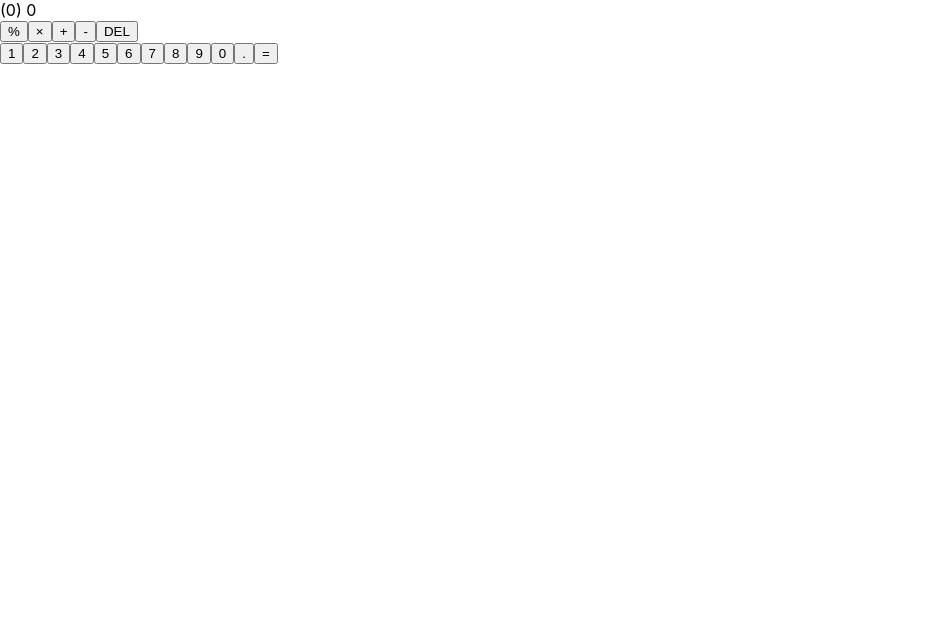
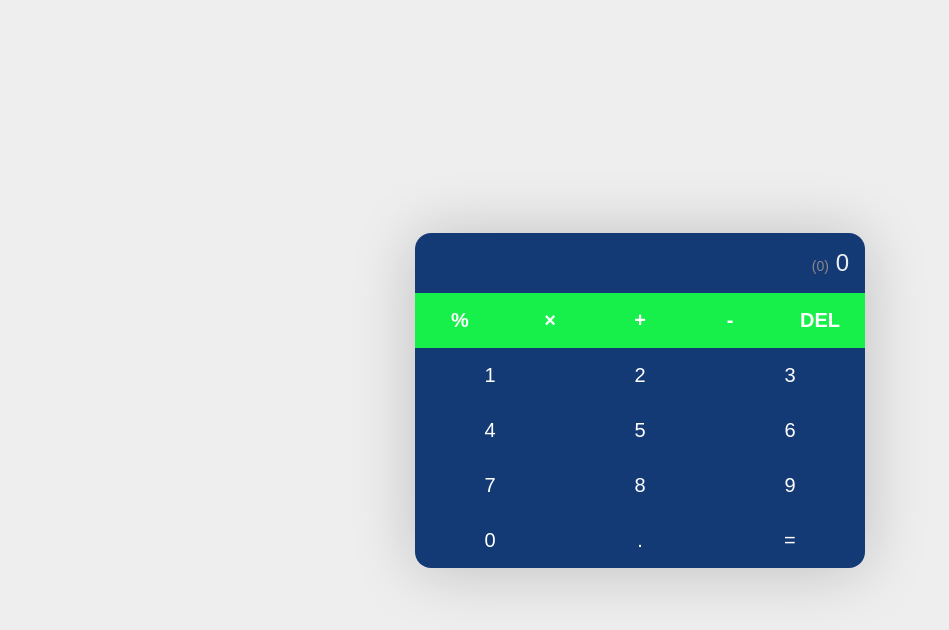
Before and after one commit to marcpllew/calculator-app, a React (Create React App) app: page / in a window 1280 px wide. Shown: the top 630 px of the page, without its empty margins (0-949 px from the left). Built offline with nearby package versions, Linux system fonts and the light colour scheme.

Commit message:
CSS styling

```diff
--- a/src/index.css
+++ b/src/index.css
@@ -1,13 +1,84 @@
-body {
-  margin: 0;
-  font-family: -apple-system, BlinkMacSystemFont, 'Segoe UI', 'Roboto', 'Oxygen',
-    'Ubuntu', 'Cantarell', 'Fira Sans', 'Droid Sans', 'Helvetica Neue',
-    sans-serif;
-  -webkit-font-smoothing: antialiased;
-  -moz-osx-font-smoothing: grayscale;
+:root {
+  --primary: #17f04a;
+  --secondary: #8c38ff;
+  --dark: #143a76;
+  --light: #eee;
 }
 
-code {
-  font-family: source-code-pro, Menlo, Monaco, Consolas, 'Courier New',
-    monospace;
+* {
+  margin: 0;
+  padding: 0;
+  box-sizing: border-box;
+  font-family: 'Fira Sans', sans-serif;
 }
+
+body {
+  background-color: var(--light);
+}
+
+.App {
+  display: flex;
+  min-height: 100vh;
+  align-items: center;
+  justify-content: center;
+  padding: 16px;
+}
+
+.calculator {
+  width: 100%;
+  max-width: 450px;
+  background-color: #FFF;
+  border-radius: 16px;
+  overflow: hidden;
+  box-shadow: 0px 2px 64px rgba(0, 0, 0, 0.2);
+}
+
+.display {
+  padding: 16px;
+  text-align: right;
+  background-color: var(--dark);
+  color: var(--light);
+  font-size: 24px;
+  font-weight: 300;
+}
+
+.display span {
+  font-size: 14px;
+  color: #888;
+}
+
+button {
+  appearance: none;
+  border: none;
+  outline: none;
+  color: #fff;
+  font-size: 20px;
+  padding: 16px;
+  cursor: pointer;
+  transition: 0.4s;
+}
+
+button:hover {
+  opacity: 0.9;
+}
+
+.operators {
+  display: flex;
+}
+
+.operators button {
+  flex: 1 1 0%;
+  background-color: var(--primary);
+  font-weight: 700;
+}
+
+.digits {
+  display: flex;
+  flex-wrap: wrap;
+}
+
+.digits button {
+  flex: 1 1 33.333%;
+  max-width: 33.333%;
+  background-color: var(--dark);
+}
```
Also changed, not shown: 1 other file (tests, documents, lock files or other folders).
